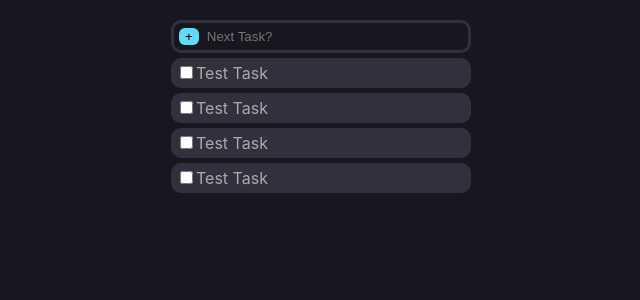
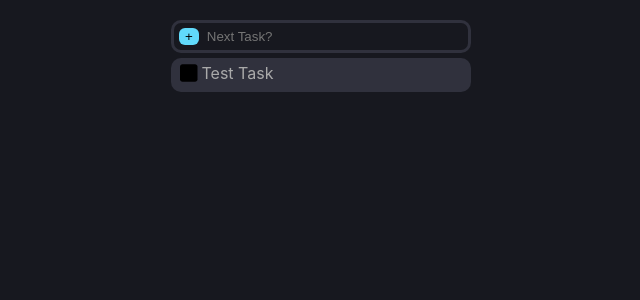
Before and after one commit to axu732/todo-app, a React (Create React App) app: page / in a window 1280 px wide. Shown: the top 300 px of the page, without its empty margins (319-959 px from the left). Built offline with nearby package versions, Linux system fonts and the light colour scheme.

Commit message:
Added custom checkboxes

```diff
--- a/src/App.css
+++ b/src/App.css
@@ -38,6 +38,12 @@
 div.task{
 background-color: #30313D;
 border-radius: 10px;
-padding:5px;
+padding:5px 9px;
 margin-top: 5px;
+display:flex;
 }
+
+div.task svg{
+  height: 20px;
+  margin-right: 4px;
+}
--- a/src/App.js
+++ b/src/App.js
@@ -1,15 +1,23 @@
+import { useState } from 'react';
 import './App.css';
 import Task from './Task';
 import TaskForm from './TaskForm';
 
 function App() {
+  const [tasks, setTasks] = useState([]);
+
+  function addTask(taskName) {
+    setTasks(prev => {
+      return [...prev, {name:taskName, done:false}];
+    });
+
+  }
+
   return (
     <main>
-      <TaskForm />
+      <TaskForm onAdd = {addTask}/>
       <Task />
-      <Task />
-      <Task />
-      <Task />
+
     </main>
   );
 }
--- /dev/null
+++ b/src/Checkbox.js
@@ -0,0 +1,25 @@
+import { useState } from "react";
+
+export default function Checkbox({ defaultChecked = false }) {
+  const [checked, setCheckState] = useState(defaultChecked);
+  return (
+    <div>
+      {!checked && (
+        <div className="checkbox unchecked">
+          <svg xmlns="http://www.w3.org/2000/svg" viewBox="0 0 448 512">
+            <path d="M0 96C0 60.7 28.7 32 64 32H384c35.3 0 64 28.7 64 64V416c0 35.3-28.7 64-64 64H64c-35.3 0-64-28.7-64-64V96z" />
+          </svg>
+        </div>
+      )}
+
+      {checked && (
+        <div className="checkbox checked">
+        <svg xmlns="http://www.w3.org/2000/svg" viewBox="0 0 448 512">
+          <path d="M64 32C28.7 32 0 60.7 0 96V416c0 35.3 28.7 64 64 64H384c35.3 0 64-28.7 64-64V96c0-35.3-28.7-64-64-64H64zM337 209L209 337c-9.4 9.4-24.6 9.4-33.9 0l-64-64c-9.4-9.4-9.4-24.6 0-33.9s24.6-9.4 33.9 0l47 47L303 175c9.4-9.4 24.6-9.4 33.9 0s9.4 24.6 0 33.9z" />
+        </svg>
+      </div>
+      )}
+
+    </div>
+  );
+}
--- a/src/Task.js
+++ b/src/Task.js
@@ -1,7 +1,9 @@
+import Checkbox from "./Checkbox";
+
 export default function Task() {
   return (
     <div className="task">
-        <input type="checkbox"/>
+      <Checkbox />
         Test Task
       </div>
   )
```
